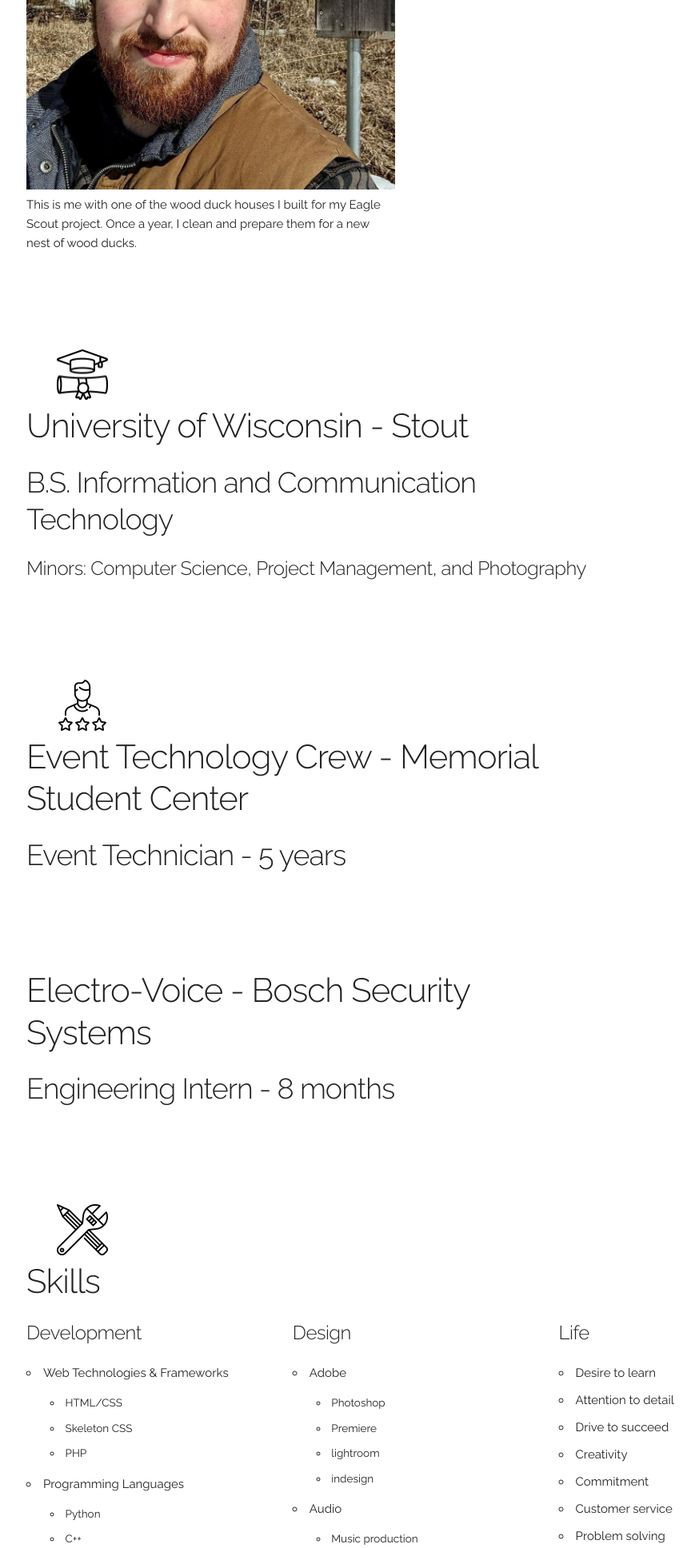
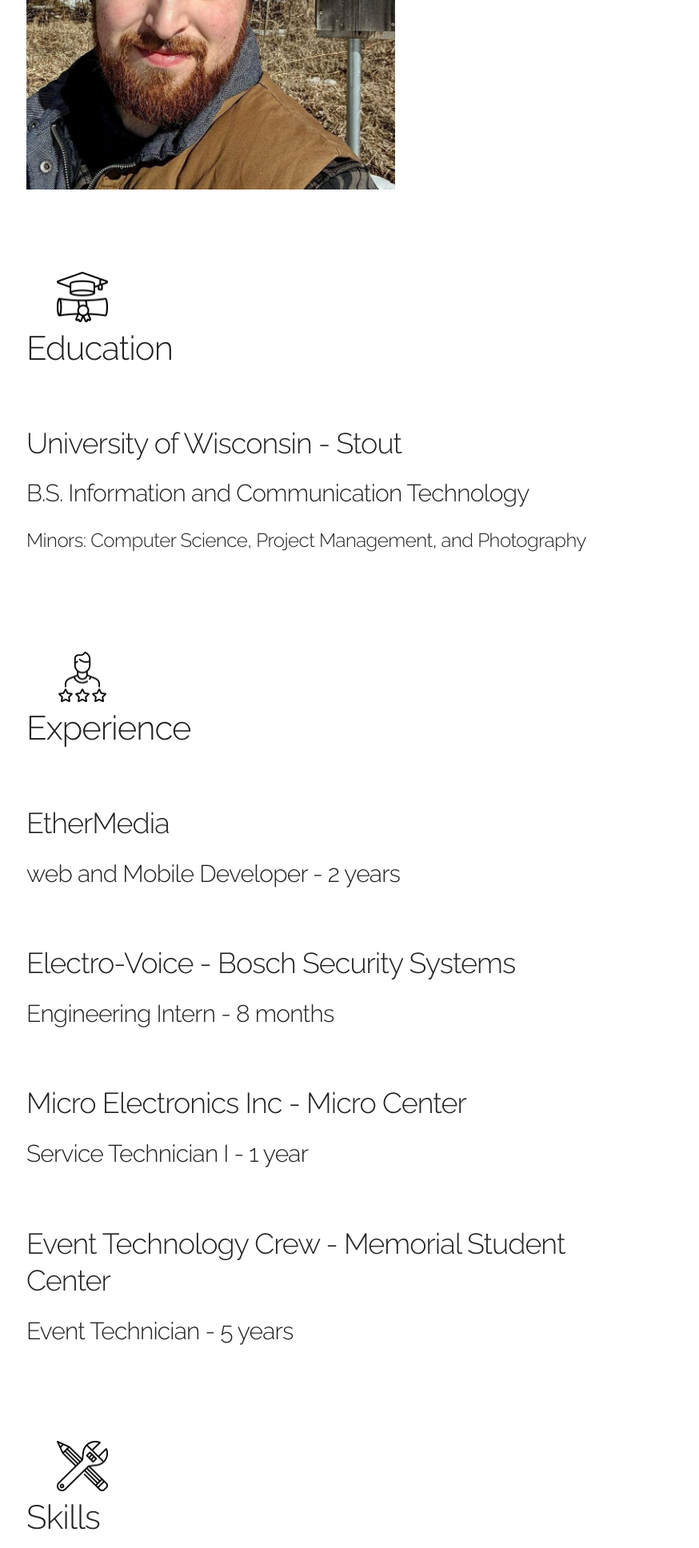
Before and after one commit to AustinPoulson/Austinpoulsoncom, a PHP site: page / in a window 1280 px wide. Shown: the part 400-2336 px from the top of the page at 80% size, without its empty margins (127-1001 px from the left). Run offline with PHP 8.4, Linux system fonts and the light colour scheme; some libraries are stand-ins or nearby versions.

Commit message:
Update experience

```diff
--- a/index.php
+++ b/index.php
@@ -61,7 +61,6 @@
     <div class="row">
       <div class="six columns">
         <img src="images/headshot.jpg" alt="headshot" width="100%">
-          <p>This is me with one of the wood duck houses I built for my Eagle Scout project. Once a year, I clean and prepare them for a new nest of wood ducks.</p>
       </div>
       <div class="six columns">
       	<a class="button" href="#education">Education</a>
@@ -88,9 +87,14 @@
       </div>
     </div>
     <div class="row">
+      <div class="three columns">
+      	<h2>Education</h2>
+      </div>
+    </div>
+    <div class="row" style="margin-top: 5%">
       <div class="nine columns">
-      	<h2>University of Wisconsin - Stout</h2>
-      	<h3>B.S. Information and Communication Technology</h3>
+      	<h3>University of Wisconsin - Stout</h3>
+      	<h4>B.S. Information and Communication Technology</h4>
       	<h5>Minors: Computer Science, Project Management, and Photography</h5>
       	<p><!--My degree is in information and communication technology. Since this isn't a common degree, it can take some explaination to understand what I learned during my time at Stout. As a field of study, ICT encompasses all technology used for transfering information. However, I chose to center my education around programming with a heavy concentration in the soft skills applicable to software development. --></p>
       </div>
@@ -105,17 +109,32 @@
       </div>
     </div>
     <div class="row">
-      <div class="nine columns">
-      	<h2>Event Technology Crew - Memorial Student Center</h2>
-      	<h3>Event Technician - 5 years</h3>
-      	<p><!--Add some text here--></p>
+      <div class="three columns">
+      	<h2>Experience</h2>
       </div>
     </div>
-    <div class="row" style="margin-top: 10%">
+    <div class="row" style="margin-top: 5%">
       <div class="nine columns">
-      	<h2>Electro-Voice - Bosch Security Systems</h2>
-      	<h3>Engineering Intern - 8 months</h3>
-      	<p><!--Add some text here--></p>
+      	<h3>EtherMedia</h3>
+      	<h4>web and Mobile Developer - 2 years</h4>
+      </div>
+    </div>
+    <div class="row" style="margin-top: 5%">
+      <div class="nine columns">
+      	<h3>Electro-Voice - Bosch Security Systems</h3>
+      	<h4>Engineering Intern - 8 months</h4>
+      </div>
+    </div>
+    <div class="row" style="margin-top: 5%">
+      <div class="nine columns">
+      	<h3>Micro Electronics Inc - Micro Center</h3>
+      	<h4>Service Technician I - 1 year</h4>
+      </div>
+    </div>
+    <div class="row" style="margin-top: 5%">
+      <div class="nine columns">
+      	<h3>Event Technology Crew - Memorial Student Center</h3>
+      	<h4>Event Technician - 5 years</h4>
       </div>
     </div>
 
```
